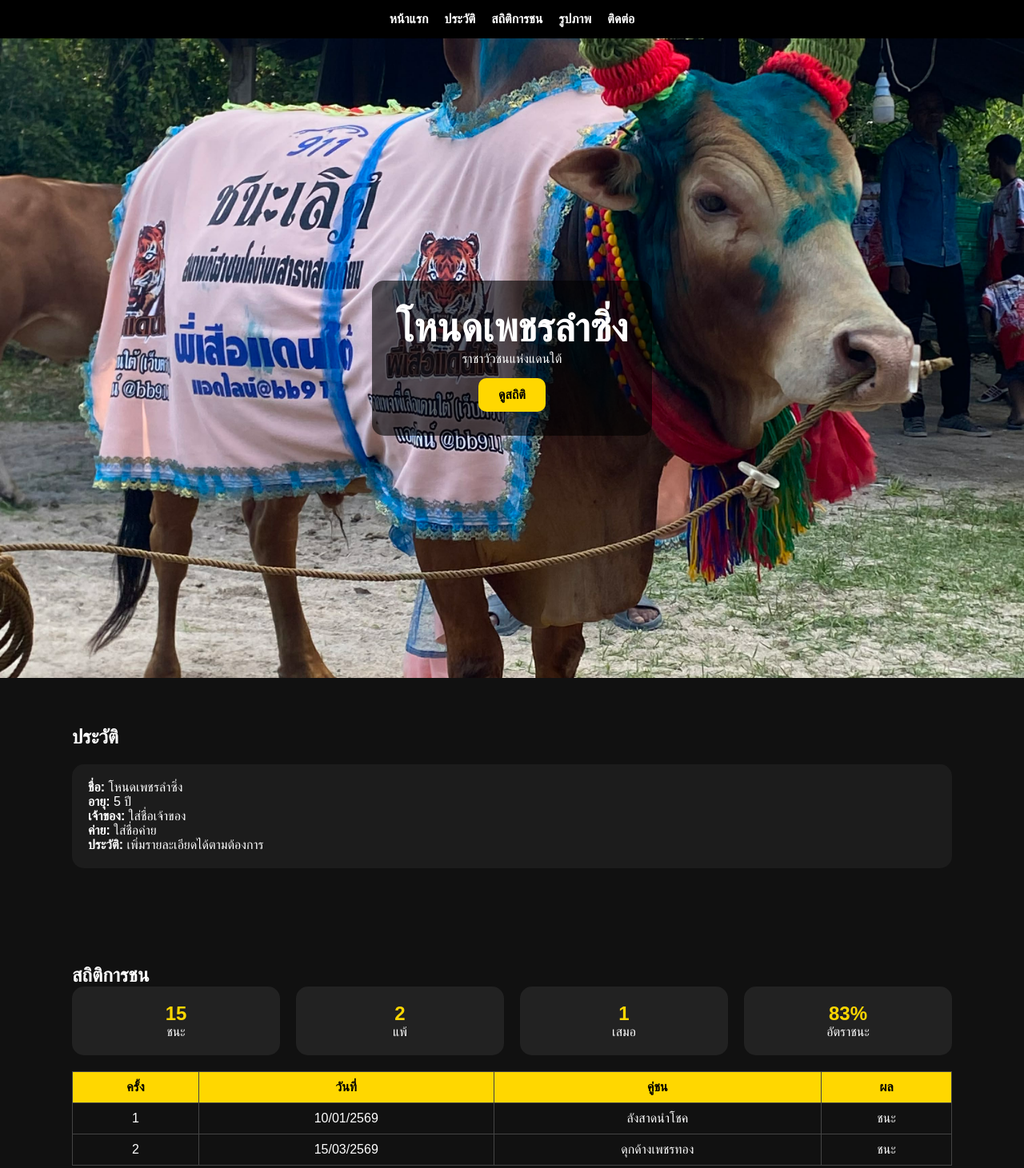
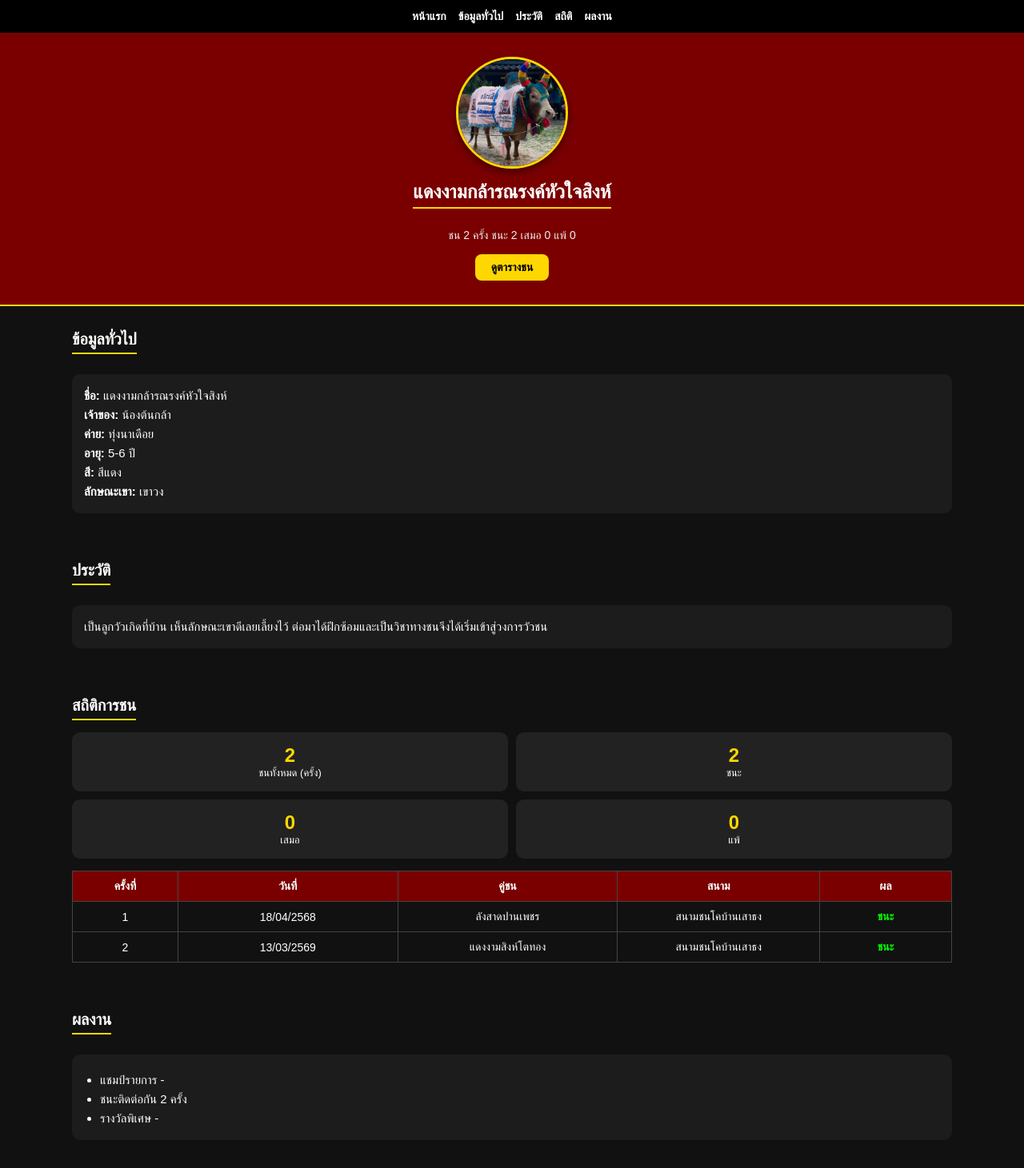
Before and after one commit to daengngam-lionheart/cow-profile, a plain HTML site: page daengngam-official.html in a window 1280 px wide. Shown: the top 1461 px of the page at 80% size. Drawn offline with Linux system fonts and the light colour scheme.

Commit message:
Update daengngam-official.html

```diff
--- a/daengngam-official.html
+++ b/daengngam-official.html
@@ -3,7 +3,7 @@
 <head>
 <meta charset="UTF-8">
 <meta name="viewport" content="width=device-width, initial-scale=1.0">
-<title>ประวัติวัวชน</title>
+<title>ประวัติ แดงงามกล้ารณรงค์หัวใจสิงห์</title>
 
 <style>
 *{
@@ -16,11 +16,12 @@
 body{
     background:#111;
     color:white;
+    font-size: 15px;
 }
 
 header{
     background:#000;
-    padding:15px;
+    padding:12px;
     position:sticky;
     top:0;
     z-index:100;
@@ -29,52 +30,70 @@ header{
 nav{
     display:flex;
     justify-content:center;
-    gap:20px;
+    gap:15px;
 }
 
 nav a{
     color:white;
     text-decoration:none;
     font-weight:bold;
+    font-size: 14px;
 }
 
 nav a:hover{
     color:gold;
 }
 
+/* ส่วนหัวปรับโทนสีแดงเข้มดุดันตามธีมวัวแดง */
 .hero{
-    height:100vh;
-    /* ปรับแต่งเพื่อให้รูปพื้นหลังแสดงผลพอดี ตรงกลาง และไม่ซ้ำซ้อน */
-    background: url('cow.jpg') center/cover no-repeat;
-    display:flex;
-    justify-content:center;
-    align-items:center;
+    background: #7a0000;
+    padding: 30px 15px;
     text-align:center;
+    border-bottom: 2px solid gold;
 }
 
-.hero-content{
-    background:rgba(0,0,0,0.6);
-    padding:30px;
-    border-radius:15px;
+.hero-content {
+    display: flex;
+    flex-direction: column;
+    align-items: center;
+    gap: 10px;
+}
+
+/* รูปวัวขนาดเล็กกะทัดรัด พอดีหน้าจอมือถือ */
+.hero-profile-img {
+    width: 140px;
+    height: 140px;
+    border-radius: 50%;
+    object-fit: cover;
+    border: 3px solid gold;
+    box-shadow: 0 4px 10px rgba(0,0,0,0.5);
 }
 
 .hero h1{
-    font-size:50px;
+    font-size: 24px;
+    color: white;
+    margin-top: 5px;
+}
+
+.hero p{
+    font-size: 14px;
+    color: #eee;
 }
 
 .btn{
     display:inline-block;
-    margin-top:15px;
-    padding:12px 25px;
+    margin-top: 5px;
+    padding:8px 20px;
     background:gold;
     color:black;
     text-decoration:none;
-    border-radius:10px;
+    border-radius:8px;
     font-weight:bold;
+    font-size: 14px;
 }
 
 section{
-    padding:60px 20px;
+    padding:30px 15px;
 }
 
 .container{
@@ -82,66 +101,88 @@ section{
     margin:auto;
 }
 
+section h1{
+    font-size: 20px;
+    border-bottom: 2px solid gold;
+    padding-bottom: 5px;
+    display: inline-block;
+    margin-bottom: 15px;
+}
+
 .card{
     background:#1c1c1c;
-    padding:20px;
-    border-radius:15px;
-    margin-top:20px;
+    padding:15px;
+    border-radius:10px;
+    margin-top:10px;
+    font-size: 15px;
+    line-height: 1.6;
+}
+
+.card ul {
+    padding-left: 20px;
+    margin-top: 5px;
 }
 
 .stats{
     display:grid;
-    grid-template-columns:repeat(auto-fit,minmax(200px,1fr));
-    gap:20px;
+    grid-template-columns: repeat(2, 1fr);
+    gap:10px;
 }
 
 .stat-box{
     background:#222;
     text-align:center;
-    padding:20px;
-    border-radius:15px;
+    padding:15px;
+    border-radius:10px;
 }
 
 .stat-box h2{
     color:gold;
+    font-size: 24px;
+}
+
+.stat-box p{
+    font-size: 13px;
 }
 
 table{
     width:100%;
     border-collapse:collapse;
-    margin-top:20px;
+    margin-top:15px;
+    font-size: 14px;
 }
 
 table th,
 table td{
     border:1px solid #444;
-    padding:10px;
+    padding:10px 5px;
     text-align:center;
 }
 
 table th{
-    background:gold;
-    color:black;
+    background: #7a0000;
+    color: white;
 }
 
 .gallery{
     display:grid;
-    grid-template-columns:repeat(auto-fit,minmax(250px,1fr));
-    gap:15px;
+    grid-template-columns: repeat(2, 1fr);
+    gap:10px;
 }
 
 .gallery img{
     width:100%;
-    aspect-ratio: 16/9; /* ล็อคอัตราส่วนรูปภาพให้สม่ำเสมอเท่ากัน */
-    object-fit: cover;   /* จัดรูปภาพให้พอดีกับกรอบโดยไม่ยืดหรือเบี้ยว */
-    border-radius: 10px;
+    aspect-ratio: 16/9;
+    object-fit: cover;
+    border-radius: 8px;
 }
 
 footer{
     text-align:center;
     background:black;
-    padding:20px;
-    margin-top:50px;
+    padding:15px;
+    margin-top:30px;
+    font-size: 12px;
 }
 </style>
 </head>
@@ -151,33 +192,44 @@ footer{
 <header>
 <nav>
 <a href="#home">หน้าแรก</a>
+<a href="#info">ข้อมูลทั่วไป</a>
 <a href="#history">ประวัติ</a>
-<a href="#stats">สถิติการชน</a>
-<a href="#gallery">รูปภาพ</a>
-<a href="#contact">ติดต่อ</a>
+<a href="#stats">สถิติ</a>
+<a href="#awards">ผลงาน</a>
 </nav>
 </header>
 
+<!-- ส่วนแสดงรูปเล็กสไตล์โปรไฟล์ พอดีจอมือถือ -->
 <section class="hero" id="home">
 <div class="hero-content">
-<h1>โหนดเพชรลำซิ่ง</h1>
-<p>ราชาวัวชนแห่งแดนใต้</p>
-<a href="#stats" class="btn">ดูสถิติ</a>
+    <!-- รูปภาพ cow.jpg ขนาดกะทัดรัด -->
+    <img src="cow.jpg" alt="แดงงามกล้ารณรงค์หัวใจสิงห์" class="hero-profile-img">
+    <h1>แดงงามกล้ารณรงค์หัวใจสิงห์</h1>
+    <p>ชน 2 ครั้ง ชนะ 2 เสมอ 0 แพ้ 0</p>
+    <a href="#stats" class="btn">ดูตารางชน</a>
+</div>
+</section>
+
+<section id="info">
+<div class="container">
+<h1>ข้อมูลทั่วไป</h1>
+<div class="card">
+<p><b>ชื่อ:</b> แดงงามกล้ารณรงค์หัวใจสิงห์</p>
+<p><b>เจ้าของ:</b> น้องต้นกล้า</p>
+<p><b>ค่าย:</b> ทุ่งนาเดือย</p>
+<p><b>อายุ:</b> 5-6 ปี</p>
+<p><b>สี:</b> สีแดง</p>
+<p><b>ลักษณะเขา:</b> เขาวง</p>
+</div>
 </div>
 </section>
 
 <section id="history">
 <div class="container">
 <h1>ประวัติ</h1>
-
 <div class="card">
-<p><b>ชื่อ:</b> โหนดเพชรลำซิ่ง</p>
-<p><b>อายุ:</b> 5 ปี</p>
-<p><b>เจ้าของ:</b> ใส่ชื่อเจ้าของ</p>
-<p><b>ค่าย:</b> ใส่ชื่อค่าย</p>
-<p><b>ประวัติ:</b> เพิ่มรายละเอียดได้ตามต้องการ</p>
+<p>เป็นลูกวัวเกิดที่บ้าน เห็นลักษณะเขาดีเลยเลี้ยงไว้ ต่อมาได้ฝึกซ้อมและเป็นวิชาทางชนจึงได้เริ่มเข้าสู่วงการวัวชน</p>
 </div>
-
 </div>
 </section>
 
@@ -186,80 +238,61 @@ footer{
 <h1>สถิติการชน</h1>
 
 <div class="stats">
-
 <div class="stat-box">
-<h2>15</h2>
+<h2>2</h2>
+<p>ชนทั้งหมด (ครั้ง)</p>
+</div>
+<div class="stat-box">
+<h2>2</h2>
 <p>ชนะ</p>
 </div>
-
 <div class="stat-box">
-<h2>2</h2>
+<h2>0</h2>
+<p>เสมอ</p>
+</div>
+<div class="stat-box">
+<h2>0</h2>
 <p>แพ้</p>
 </div>
-
-<div class="stat-box">
-<h2>1</h2>
-<p>เสมอ</p>
-</div>
-
-<div class="stat-box">
-<h2>83%</h2>
-<p>อัตราชนะ</p>
-</div>
-
 </div>
 
 <table>
 <tr>
-<th>ครั้ง</th>
-<th>วันที่</th>
-<th>คู่ชน</th>
-<th>ผล</th>
+<th style="width: 12%;">ครั้งที่</th>
+<th style="width: 25%;">วันที่</th>
+<th style="width: 25%;">คู่ชน</th>
+<th style="width: 23%;">สนาม</th>
+<th style="width: 15%;">ผล</th>
 </tr>
-
 <tr>
 <td>1</td>
-<td>10/01/2569</td>
-<td>ลังสาดนำโชค</td>
-<td>ชนะ</td>
+<td>18/04/2568</td>
+<td>ลังสาดปานเพชร</td>
+<td>สนามชนโคบ้านเสาธง</td>
+<td style="color: #00ff00; font-weight: bold;">ชนะ</td>
 </tr>
-
 <tr>
 <td>2</td>
-<td>15/03/2569</td>
-<td>ดุกด้างเพชรทอง</td>
-<td>ชนะ</td>
+<td>13/03/2569</td>
+<td>แดงงามสิงห์โตทอง</td>
+<td>สนามชนโคบ้านเสาธง</td>
+<td style="color: #00ff00; font-weight: bold;">ชนะ</td>
 </tr>
-
 </table>
 
 </div>
 </section>
 
-<section id="gallery">
+<section id="awards">
 <div class="container">
-<h1>คลังรูปภาพ</h1>
-
-<div class="gallery">
-<img src="img1.jpg">
-<img src="img2.jpg">
-<img src="img3.jpg">
-<img src="img4.jpg">
+<h1>ผลงาน</h1>
+<div class="card">
+<ul>
+<li>แชมป์รายการ -</li>
+<li>ชนะติดต่อกัน 2 ครั้ง</li>
+<li>รางวัลพิเศษ -</li>
+</ul>
 </div>
-
-</div>
-</section>
-
-<section id="contact">
-<div class="container">
-<h1>ติดต่อ</h1>
-
-<div class="card">
-<p>📞 08X-XXX-XXXX</p>
-<p>📘 Facebook : ชื่อเพจ</p>
-<p>📍 จังหวัด...</p>
-</div>
-
 </div>
 </section>
 
```
